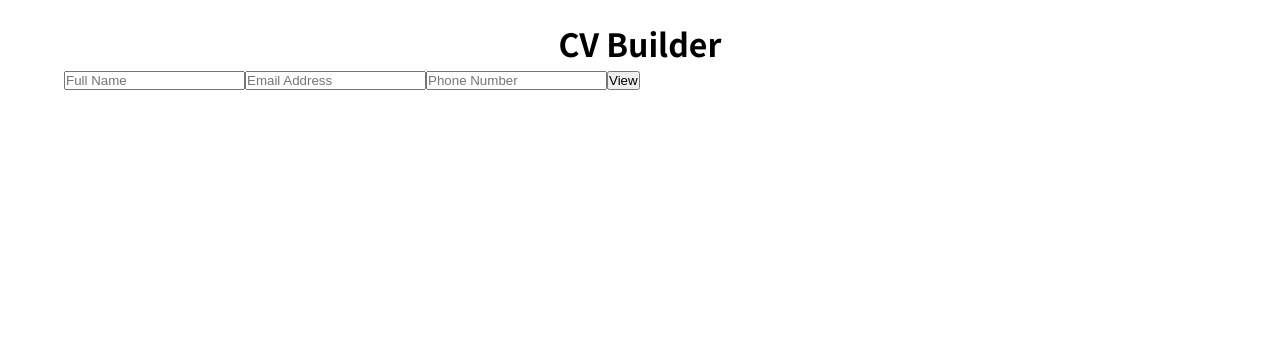
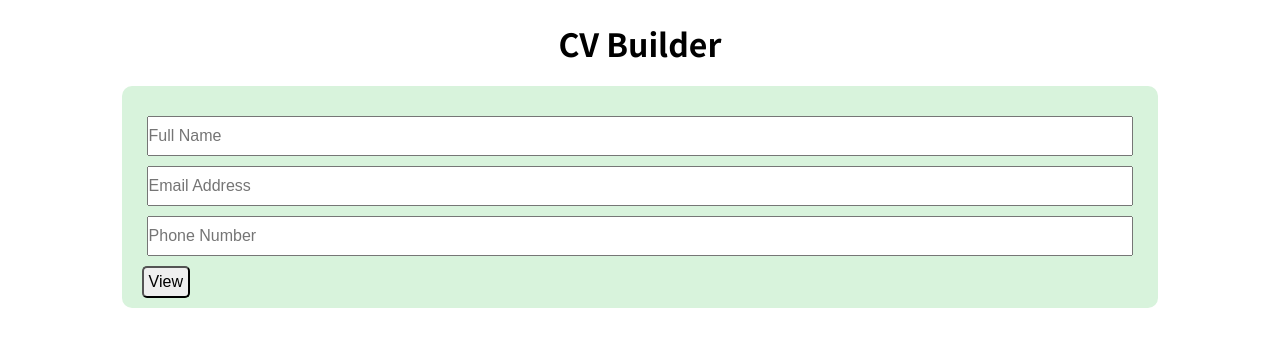
Before and after one commit to raych2/cv-project, a React (Create React App) app: page / in a window 1280 px wide. Shown: the top 346 px of the page. Built offline with nearby package versions, Linux system fonts and the light colour scheme.

Commit message:
Add basic style to General component

```diff
--- a/src/App.js
+++ b/src/App.js
@@ -2,6 +2,7 @@ import React from "react";
 import Header from "./components/Header";
 import General from "./components/General";
 import "./styles/Header.css";
+import "./styles/General.css";
 
 class App extends React.Component {
   render() {
--- /dev/null
+++ b/src/styles/General.css
@@ -0,0 +1,30 @@
+.General {
+  margin: auto;
+}
+form {
+  background-color: #d8f3dc;
+  border-radius: 10px;
+  max-width: 90%;
+  margin: 20px auto;
+  padding: 20px 20px 10px 20px;
+}
+input {
+  display: block;
+  width: 99%;
+  margin: 10px auto;
+  height: 40px;
+  font-size: 1em;
+}
+button {
+  border-radius: 5px;
+  padding: 5px;
+  font-size: 1em;
+  text-align: center;
+}
+.full-name {
+  font-size: 2em;
+  font-weight: 400;
+}
+.view {
+  text-align: center;
+}
```
